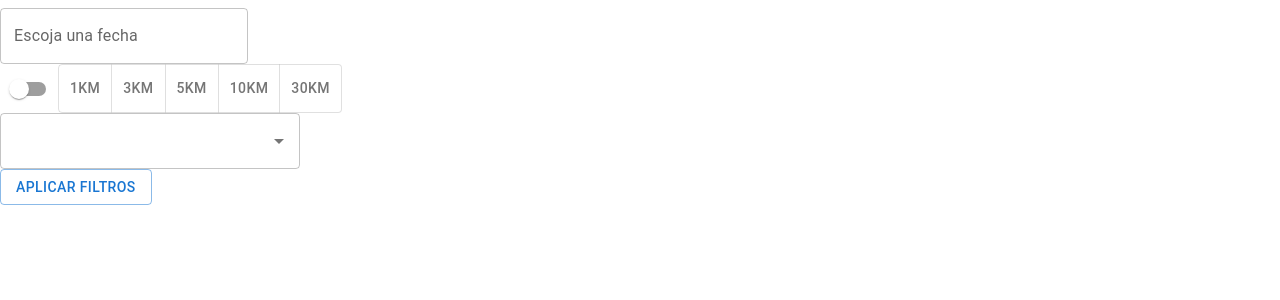
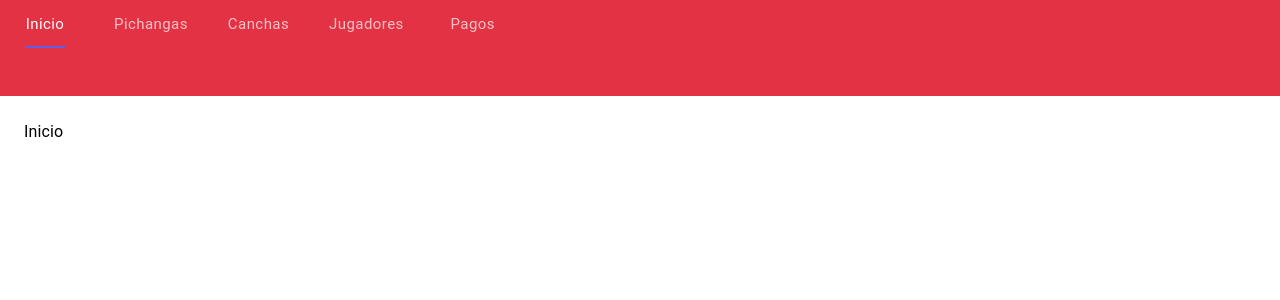
Before and after one commit to luismiguelmorales/pichangas-app-v2, a React (Create React App) app: page / in a window 1280 px wide. Shown: the top 300 px of the page. Built offline with nearby package versions, Linux system fonts and the light colour scheme.

Commit message:
Improve styles

```diff
--- a/src/App.css
+++ /dev/null
@@ -1,9 +0,0 @@
-.rect {
-  background-color: #e33244;
-  height: 200px;
-  color: white;
-  font-size: large;
-  font-family: 'Segoe UI', Tahoma, Geneva, Verdana, sans-serif;
-  padding-top: 30px;
-  padding-left: 50px;
-}
--- a/src/App.js
+++ b/src/App.js
@@ -1,54 +1,118 @@
-import './App.css';
 import * as React from 'react';
-import { DemoContainer } from '@mui/x-date-pickers/internals/demo';
-import { AdapterDayjs } from '@mui/x-date-pickers/AdapterDayjs';
-import { LocalizationProvider } from '@mui/x-date-pickers/LocalizationProvider';
-import { DatePicker } from '@mui/x-date-pickers/DatePicker';
-import Button from '@mui/material/Button';
-import Switch from '@mui/material/Switch';
-import ToggleButton from '@mui/material/ToggleButton';
-import ToggleButtonGroup from '@mui/material/ToggleButtonGroup';
-import TextField from '@mui/material/TextField';
-import Autocomplete from '@mui/material/Autocomplete';
-import playersPerTeam from './playersPerTeam';
+import { styled, useTheme } from '@mui/material/styles';
+import Tabs from '@mui/material/Tabs';
+import Tab from '@mui/material/Tab';
+import Box from '@mui/material/Box';
+import PropTypes from 'prop-types';
+import Typography from '@mui/material/Typography';
+import Games from './components/Games';
 
-const label = { inputProps: { 'aria-label': 'Switch demo' } };
+const StyledTabs = styled((props) => (
+  <Tabs
+    {...props}
+    TabIndicatorProps={{ children: <span className="MuiTabs-indicatorSpan" /> }}
+  />
+))({
+  '& .MuiTabs-indicator': {
+    display: 'flex',
+    justifyContent: 'center',
+    backgroundColor: 'transparent',
+  },
+  '& .MuiTabs-indicatorSpan': {
+    maxWidth: 40,
+    width: '100%',
+    backgroundColor: '#635ee7',
+  },
+});
 
-export default function App() {
-  const [alignment, setAlignment] = React.useState('web');
+const StyledTab = styled((props) => <Tab disableRipple {...props} />)(
+  ({ theme }) => ({
+    textTransform: 'none',
+    fontWeight: theme.typography.fontWeightRegular,
+    fontSize: theme.typography.pxToRem(15),
+    marginRight: theme.spacing(1),
+    color: 'rgba(255, 255, 255, 0.7)',
+    '&.Mui-selected': {
+      color: '#fff',
+    },
+    '&.Mui-focusVisible': {
+      backgroundColor: 'rgba(100, 95, 228, 0.32)',
+    },
+  }),
+);
 
-  const handleChange = (event, newAlignment) => {
-    setAlignment(newAlignment);
+function TabPanel(props) {
+  const { children, value, index, ...other } = props;
+
+  return (
+    <div
+      role="tabpanel"
+      hidden={value !== index}
+      id={`full-width-tabpanel-${index}`}
+      aria-labelledby={`full-width-tab-${index}`}
+      {...other}
+    >
+      {value === index && (
+        <Box sx={{ p: 3 }}>
+          <Typography>{children}</Typography>
+        </Box>
+      )}
+    </div>
+  );
+}
+
+TabPanel.propTypes = {
+  children: PropTypes.node,
+  index: PropTypes.number.isRequired,
+  value: PropTypes.number.isRequired,
+};
+
+function a11yProps(index) {
+  return {
+    id: `full-width-tab-${index}`,
+    'aria-controls': `full-width-tabpanel-${index}`,
+  };
+}
+
+export default function CustomizedTabs() {
+  const theme = useTheme();
+  const [value, setValue] = React.useState(0);
+
+  const handleChange = (event, newValue) => {
+    setValue(newValue);
   };
 
   return (
-    <div>
-      <LocalizationProvider dateAdapter={AdapterDayjs}>
-        <DemoContainer components={['DatePicker']}>
-          <DatePicker label="Escoja una fecha" />
-        </DemoContainer>
-      </LocalizationProvider>
-      <Switch {...label} />
-      <ToggleButtonGroup
-        color="primary"
-        value={alignment}
-        exclusive
-        onChange={handleChange}
-        aria-label="Platform"
-      >
-        <ToggleButton value="1">1km</ToggleButton>
-        <ToggleButton value="3">3km</ToggleButton>
-        <ToggleButton value="5">5km</ToggleButton>
-        <ToggleButton value="10">10km</ToggleButton>
-        <ToggleButton value="30">30km</ToggleButton>
-      </ToggleButtonGroup>
-      <Autocomplete
-        disablePortal
-        options={playersPerTeam}
-        sx={{ width: 300 }}
-        renderInput={(params) => <TextField {...params} label="" />}
-      />
-      <Button variant="outlined">Aplicar filtros</Button>
-    </div>
+    <Box sx={{ width: '100%' }}>
+      <Box sx={{ bgcolor: '#e33244' }}>
+        <StyledTabs
+          value={value}
+          onChange={handleChange}
+          aria-label="styled tabs example"
+        >
+          <StyledTab label="Inicio" />
+          <StyledTab label="Pichangas" />
+          <StyledTab label="Canchas" />
+          <StyledTab label="Jugadores" />
+          <StyledTab label="Pagos" />
+        </StyledTabs>
+        <Box sx={{ p: 3 }} />
+      </Box>
+      <TabPanel value={value} index={0} dir={theme.direction}>
+        Inicio
+      </TabPanel>
+      <TabPanel value={value} index={1} dir={theme.direction}>
+        <Games />
+      </TabPanel>
+      <TabPanel value={value} index={2} dir={theme.direction}>
+        Canchas
+      </TabPanel>
+      <TabPanel value={value} index={3} dir={theme.direction}>
+        Jugadores
+      </TabPanel>
+      <TabPanel value={value} index={4} dir={theme.direction}>
+        Pagos
+      </TabPanel>
+    </Box>
   );
 }
--- /dev/null
+++ b/src/components/Games.css
@@ -0,0 +1,9 @@
+.rect {
+    background-color: #e33244;
+    height: 200px;
+    color: white;
+    font-size: large;
+    font-family: 'Segoe UI', Tahoma, Geneva, Verdana, sans-serif;
+    padding-top: 30px;
+    padding-left: 50px;
+  }
--- /dev/null
+++ b/src/components/Games.js
@@ -0,0 +1,94 @@
+import './Games.css';
+import * as React from 'react';
+import { DemoContainer } from '@mui/x-date-pickers/internals/demo';
+import { AdapterDayjs } from '@mui/x-date-pickers/AdapterDayjs';
+import { LocalizationProvider } from '@mui/x-date-pickers/LocalizationProvider';
+import { DatePicker } from '@mui/x-date-pickers/DatePicker';
+import Button from '@mui/material/Button';
+import Switch from '@mui/material/Switch';
+import ToggleButton from '@mui/material/ToggleButton';
+import ToggleButtonGroup from '@mui/material/ToggleButtonGroup';
+import TextField from '@mui/material/TextField';
+import Autocomplete from '@mui/material/Autocomplete';
+import playersPerTeam from '../playersPerTeam';
+import FormGroup from '@mui/material/FormGroup';
+import FormControlLabel from '@mui/material/FormControlLabel';
+import Checkbox from '@mui/material/Checkbox';
+import Radio from '@mui/material/Radio';
+import RadioGroup from '@mui/material/RadioGroup';
+import FormControl from '@mui/material/FormControl';
+import FormLabel from '@mui/material/FormLabel';
+import Box from '@mui/material/Box';
+import Stack from '@mui/material/Stack';
+
+const label = { inputProps: { 'aria-label': 'Switch demo' } };
+
+export default function Games() {
+  const [alignment, setAlignment] = React.useState('web');
+
+  const handleChange = (event, newAlignment) => {
+    setAlignment(newAlignment);
+  };
+
+  return (
+    <Box component="section" sx={{ p: 2, border: '1px dashed grey' }}>
+      <Stack spacing={2}>
+        <LocalizationProvider dateAdapter={AdapterDayjs}>
+          <DemoContainer components={['DatePicker']}>
+            <DatePicker label="Escoja una fecha" />
+          </DemoContainer>
+        </LocalizationProvider>
+        <Switch {...label} />
+        <ToggleButtonGroup
+          color="primary"
+          value={alignment}
+          exclusive
+          onChange={handleChange}
+          aria-label="Platform"
+        >
+          <ToggleButton value="1">1km</ToggleButton>
+          <ToggleButton value="3">3km</ToggleButton>
+          <ToggleButton value="5">5km</ToggleButton>
+          <ToggleButton value="10">10km</ToggleButton>
+          <ToggleButton value="30">30km</ToggleButton>
+        </ToggleButtonGroup>
+        <Autocomplete
+          disablePortal
+          options={playersPerTeam}
+          sx={{ width: 300 }}
+          renderInput={(params) => <TextField {...params} label="" />}
+        />
+        <FormGroup>
+          <FormControlLabel control={<Checkbox />} label="No partidos completos" />
+          <FormControlLabel control={<Checkbox />} label="A puerta cerrada" />
+          <FormControlLabel control={<Checkbox />} label="Sesión de entrenamiento" />
+        </FormGroup>
+
+        <FormControl>
+          <RadioGroup
+            row
+            aria-labelledby="demo-row-radio-buttons-group-label"
+            name="row-radio-buttons-group"
+          >
+            <FormControlLabel value="female" control={<Radio />} label="Online" />
+            <FormControlLabel value="male" control={<Radio />} label="En efectivo" />
+            <FormControlLabel value="other" control={<Radio />} label="Gratis" />
+          </RadioGroup>
+        </FormControl>
+
+        <FormControl>
+          <RadioGroup
+            row
+            aria-labelledby="demo-row-radio-buttons-group-label"
+            name="row-radio-buttons-group"
+          >
+            <FormControlLabel value="female" control={<Radio />} label="Mujeres" />
+            <FormControlLabel value="male" control={<Radio />} label="Hombres" />
+          </RadioGroup>
+        </FormControl>
+
+        <Button variant="outlined">Aplicar filtros</Button>
+      </Stack>
+    </Box>
+  );
+}
```
